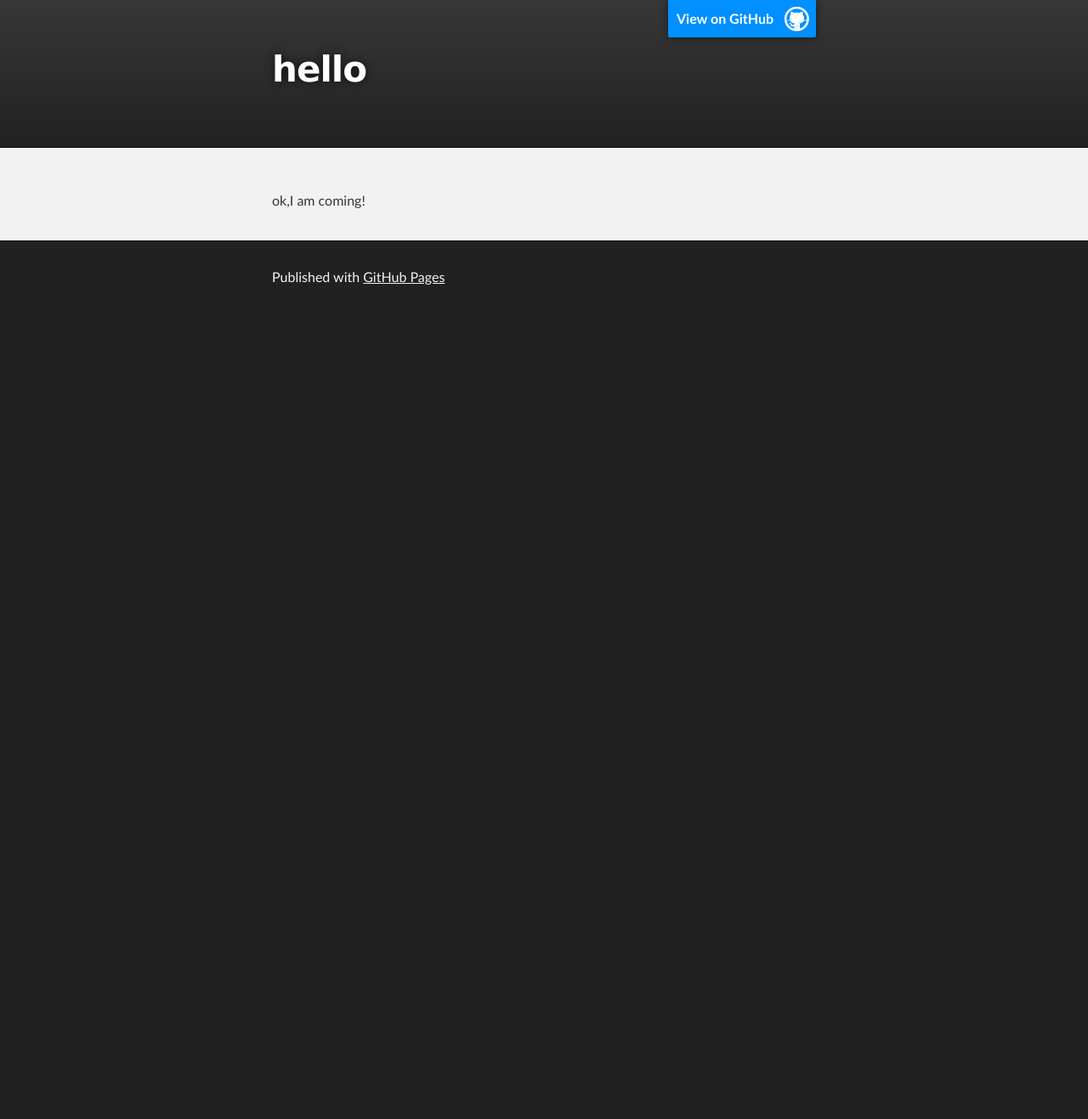
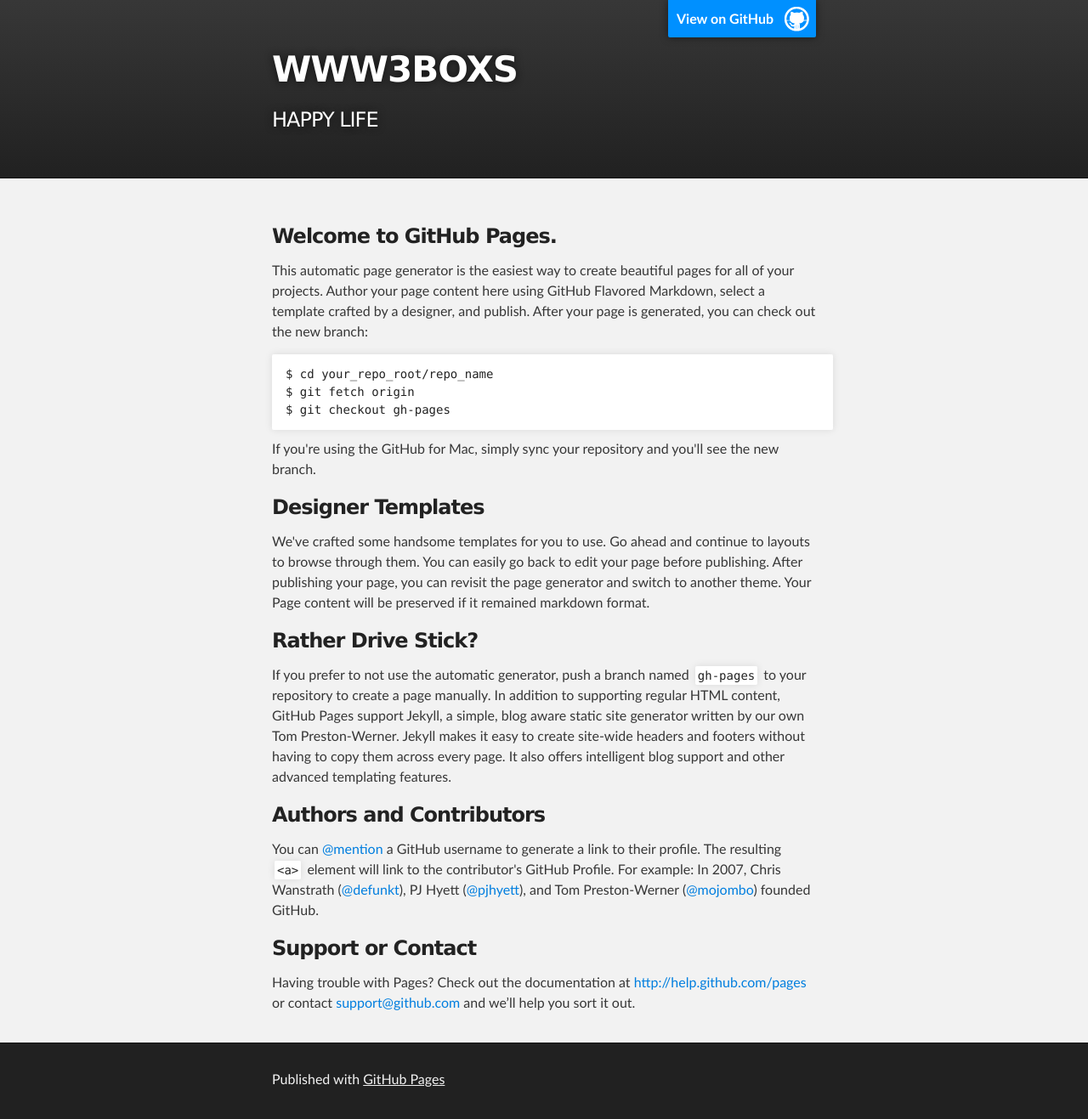
Before and after one commit to www3boxs/www3boxs.github.io, a plain HTML site: page index.html in a window 1280 px wide. Shown: the whole page at 85% size. Before the commit the page ends 800 px from the top, so only its background shows below. Drawn offline with Linux system fonts and the light colour scheme.

Commit message:
Replace master branch with page content via GitHub

```diff
--- a/index.html
+++ b/index.html
@@ -4,11 +4,11 @@
   <head>
     <meta charset='utf-8' />
     <meta http-equiv="X-UA-Compatible" content="chrome=1" />
-    <meta name="description" content="hello : " />
+    <meta name="description" content="WWW3BOXS : HAPPY LIFE" />
 
     <link rel="stylesheet" type="text/css" media="screen" href="stylesheets/stylesheet.css">
 
-    <title>hello</title>
+    <title>WWW3BOXS</title>
   </head>
 
   <body>
@@ -18,8 +18,8 @@
         <header class="inner">
           <a id="forkme_banner" href="https://github.com/www3boxs">View on GitHub</a>
 
-          <h1 id="project_title">hello</h1>
-          <h2 id="project_tagline"></h2>
+          <h1 id="project_title">WWW3BOXS</h1>
+          <h2 id="project_tagline">HAPPY LIFE</h2>
 
         </header>
     </div>
@@ -27,7 +27,37 @@
     <!-- MAIN CONTENT -->
     <div id="main_content_wrap" class="outer">
       <section id="main_content" class="inner">
-        <p>ok,I am coming!</p>
+        <h3>
+<a name="welcome-to-github-pages" class="anchor" href="#welcome-to-github-pages"><span class="octicon octicon-link"></span></a>Welcome to GitHub Pages.</h3>
+
+<p>This automatic page generator is the easiest way to create beautiful pages for all of your projects. Author your page content here using GitHub Flavored Markdown, select a template crafted by a designer, and publish. After your page is generated, you can check out the new branch:</p>
+
+<pre><code>$ cd your_repo_root/repo_name
+$ git fetch origin
+$ git checkout gh-pages
+</code></pre>
+
+<p>If you're using the GitHub for Mac, simply sync your repository and you'll see the new branch.</p>
+
+<h3>
+<a name="designer-templates" class="anchor" href="#designer-templates"><span class="octicon octicon-link"></span></a>Designer Templates</h3>
+
+<p>We've crafted some handsome templates for you to use. Go ahead and continue to layouts to browse through them. You can easily go back to edit your page before publishing. After publishing your page, you can revisit the page generator and switch to another theme. Your Page content will be preserved if it remained markdown format.</p>
+
+<h3>
+<a name="rather-drive-stick" class="anchor" href="#rather-drive-stick"><span class="octicon octicon-link"></span></a>Rather Drive Stick?</h3>
+
+<p>If you prefer to not use the automatic generator, push a branch named <code>gh-pages</code> to your repository to create a page manually. In addition to supporting regular HTML content, GitHub Pages support Jekyll, a simple, blog aware static site generator written by our own Tom Preston-Werner. Jekyll makes it easy to create site-wide headers and footers without having to copy them across every page. It also offers intelligent blog support and other advanced templating features.</p>
+
+<h3>
+<a name="authors-and-contributors" class="anchor" href="#authors-and-contributors"><span class="octicon octicon-link"></span></a>Authors and Contributors</h3>
+
+<p>You can <a href="https://github.com/blog/821" class="user-mention">@mention</a> a GitHub username to generate a link to their profile. The resulting <code>&lt;a&gt;</code> element will link to the contributor's GitHub Profile. For example: In 2007, Chris Wanstrath (<a href="https://github.com/defunkt" class="user-mention">@defunkt</a>), PJ Hyett (<a href="https://github.com/pjhyett" class="user-mention">@pjhyett</a>), and Tom Preston-Werner (<a href="https://github.com/mojombo" class="user-mention">@mojombo</a>) founded GitHub.</p>
+
+<h3>
+<a name="support-or-contact" class="anchor" href="#support-or-contact"><span class="octicon octicon-link"></span></a>Support or Contact</h3>
+
+<p>Having trouble with Pages? Check out the documentation at <a href="http://help.github.com/pages">http://help.github.com/pages</a> or contact <a href="mailto:support@github.com">support@github.com</a> and we’ll help you sort it out.</p>
       </section>
     </div>
 
```
Also changed, not shown: params.json (+1 -1 lines).
